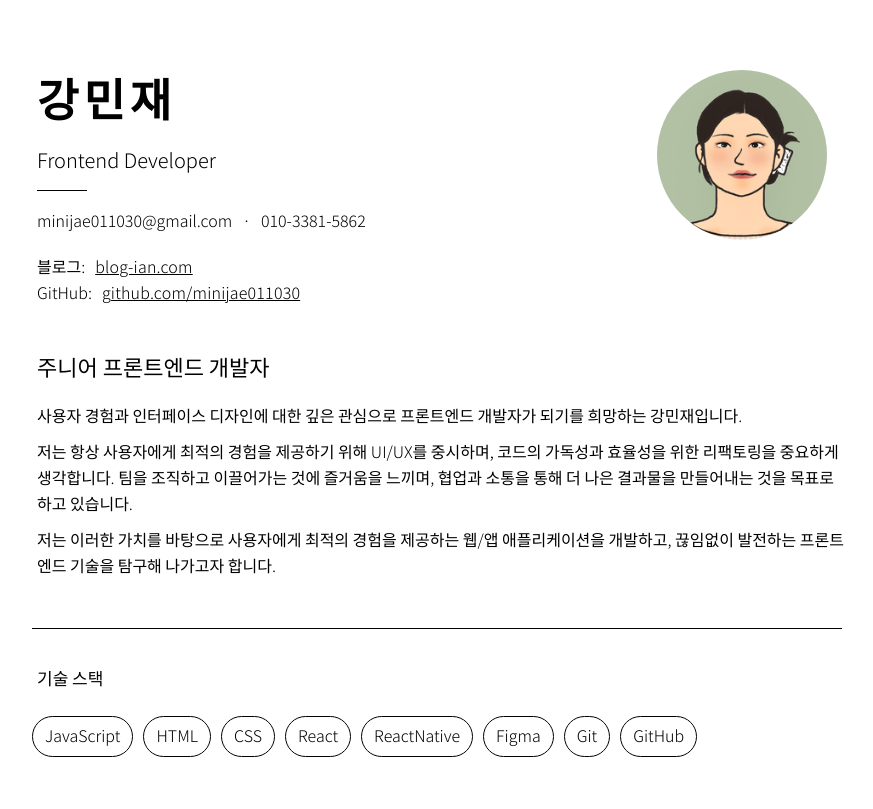
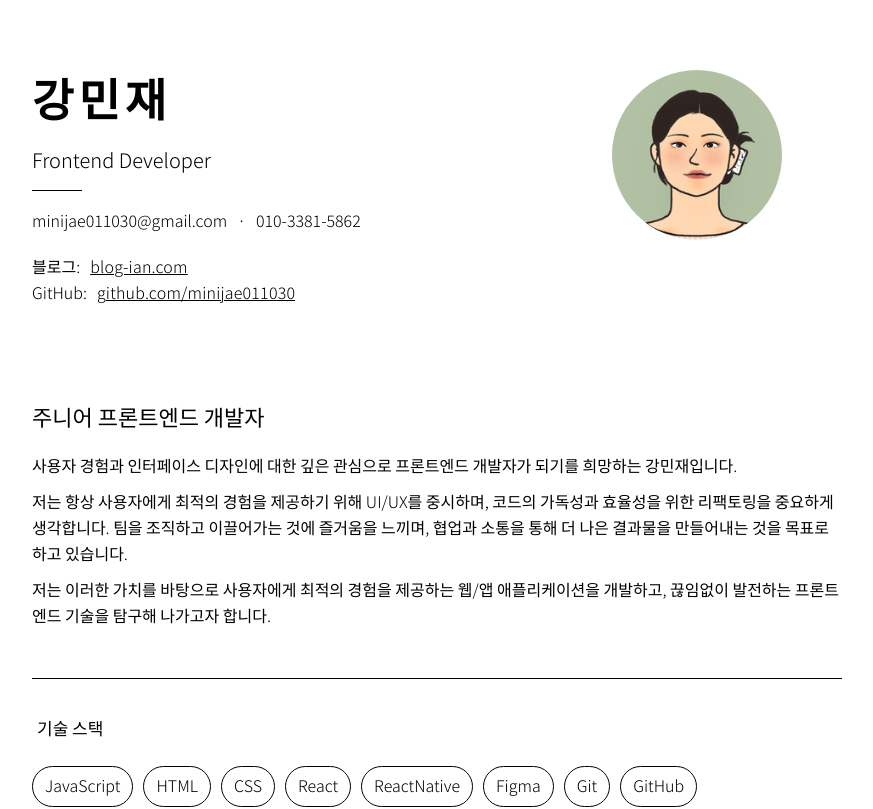
Before and after one commit to minijae011030/Resume, a React (Create React App) app: page / in a window 1280 px wide. Shown: the top 809 px of the page, without its empty margins (203-1076 px from the left). Built offline with nearby package versions, Linux system fonts and the light colour scheme.

Commit message:
edit profile margin

```diff
--- a/src/Home/component/Profile.jsx
+++ b/src/Home/component/Profile.jsx
@@ -22,7 +22,7 @@ function Profile() {
   if (isMobileScreen) {
     return (
       <div className={styles.profile}>
-        <div className={styles.information}>
+        <div className={`${styles.information} ${styles.small_information}`}>
           <div className={styles.name}>
             <p>{process.env.REACT_APP_NAME}</p>
           </div>
@@ -57,7 +57,7 @@ function Profile() {
 
   return (
     <div className={styles.profile}>
-      <div className={styles.information}>
+      <div className={`${styles.information} ${styles.big_information}`}>
         <div className={styles.name}>
           <p>{process.env.REACT_APP_NAME}</p>
         </div>
--- a/src/Home/styles/home.module.css
+++ b/src/Home/styles/home.module.css
@@ -5,17 +5,12 @@
 
 /* profile */
 .profile {
-  height: 220px;
-  margin: 60px 0 70px 0;
+  margin: 60px auto 70px auto;
   display: flex;
-  width: 100%;
+  width: 90%;
 }
 
 .information {
-  width: 100%;
-  flex: 1;
-  padding-left: 50px;
-
   > .name {
     margin: 15px 0 30px 0;
 
@@ -71,6 +66,15 @@
   }
 }
 
+.big_information {
+  flex: 1;
+}
+
+.small_information {
+  width: 90%;
+  margin: 0 auto 0 auto;
+}
+
 .big_info {
   display: flex;
 }
@@ -111,8 +115,9 @@
 }
 
 .main_comment {
-  margin: 0 0 20px 0;
-  padding: 0 0 0 50px;
+  width: 90%;
+  margin: 0 auto 20px auto;
+
   > p {
     font-size: 22px;
     font-weight: 500;
@@ -121,9 +126,9 @@
 }
 
 .sub_comment {
-  padding: 0 0 0 50px;
+  width: 90%;
+  margin: 0 auto;
 
-  width: 90%;
   > p {
     font-size: 16px;
     line-height: 26px;
```
